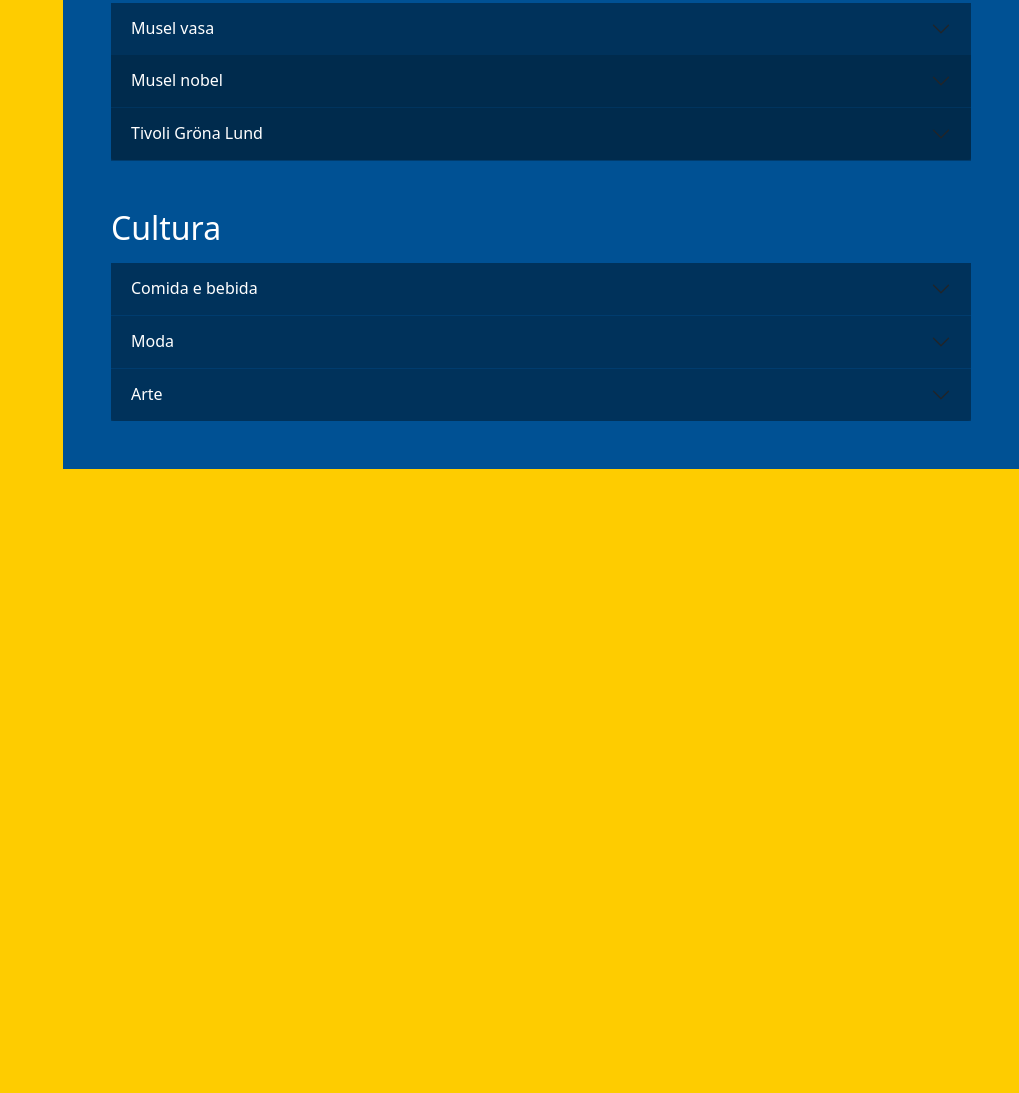
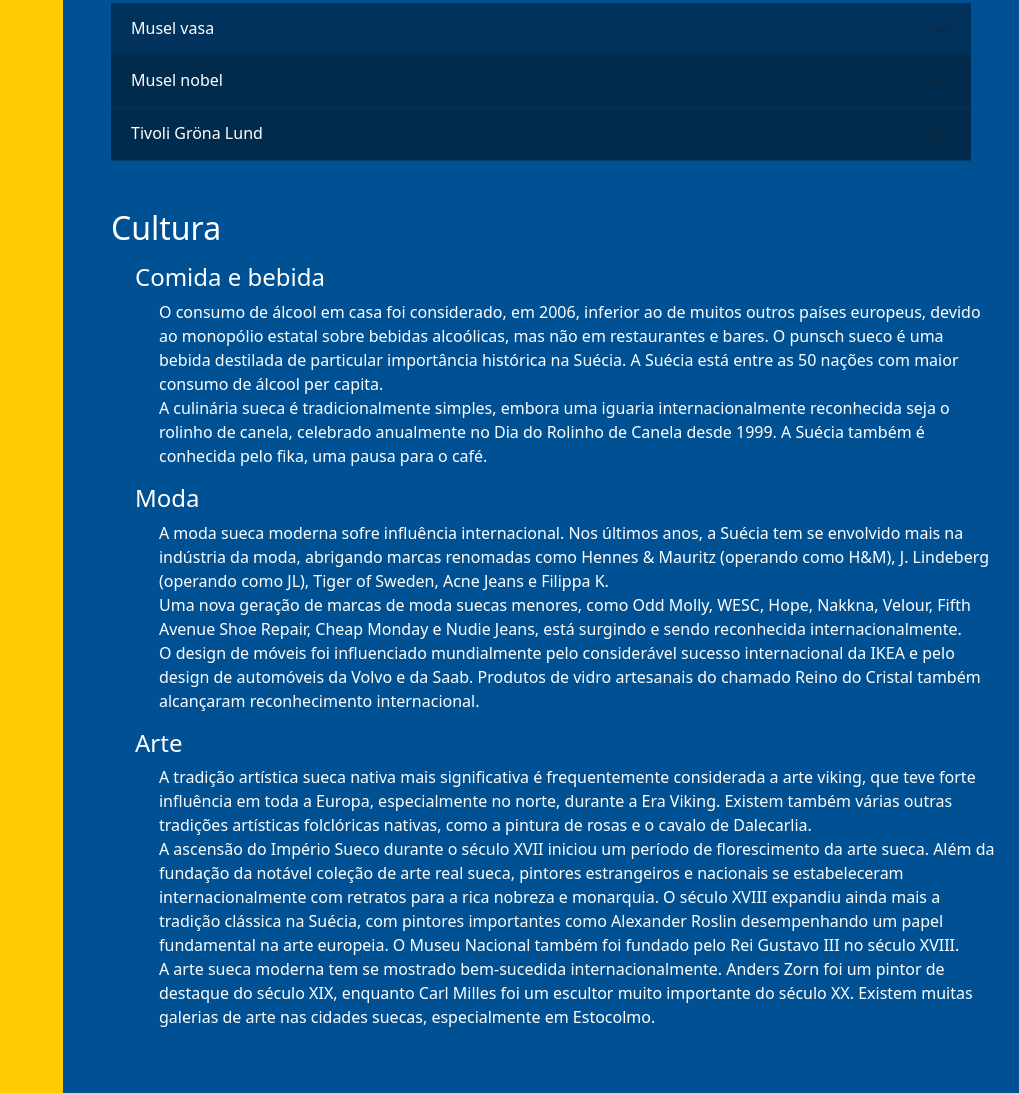
Before and after one commit to kaikeBG/volta-ao-mundo-Suecia, a plain HTML site: page index.html in a window 1280 px wide. Shown: the part 1048-2141 px from the top of the page, without its empty margins (261-1280 px from the left). Before the commit the page ends 1517 px from the top, so only its background shows below. Drawn offline with nearby package versions, Linux system fonts and the light colour scheme.

Commit message:
reformataçao Cultura

```diff
--- a/index.html
+++ b/index.html
@@ -37,15 +37,15 @@
                 <div class="side p-3">
                     <nav id="navbar-example3" class="navbar flex-column align-items-stretch p-3">
                         <a class="navbar-brand" href="#">Home</a>
-                        <nav class="nav nav-pills flex-column">
+                        <nav class="nav flex-column">
                             <a class="nav-link" href="#item-1">Pontos turisticos</a>
-                            <nav class="nav nav-pills flex-column">
+                            <nav class="nav flex-column">
                                 <a class="nav-link ms-3 my-1" href="#item-1-1">Museu vasa</a>
                                 <a class="nav-link ms-3 my-1" href="#item-1-2">Musel Nobel</a>
                                 <a class="nav-link ms-3 my-1" href="#item-1-3">Tivoli Gröna Lund</a>
                             </nav>
                             <a class="nav-link" href="#item-2">Cultura</a>
-                            <nav class="nav nav-pills flex-column">
+                            <nav class="nav flex-column">
                                 <a class="nav-link ms-3 my-1" href="#item-2-1">Comida</a>
                                 <a class="nav-link ms-3 my-1" href="#item-2-2">Moda</a>
                                 <a class="nav-link ms-3 my-1" href="#item-2-3">Arte</a>
@@ -243,18 +243,12 @@
                             </div>
                             <div class="row mt-5">
                                 <h2 class="title fs-2 mb-3" id="item-2">Cultura</h2>
-                                <div class="accordion accordion-flush" id="accordionFlushExample">
-                                    <div class="accordion-item">
-                                        <h2 class="accordion-header" id="flush-headingOne">
-                                            <button class="accordion-button collapsed" type="button"
-                                                data-bs-toggle="collapse" data-bs-target="#flush-collapseOne"
-                                                aria-expanded="false" aria-controls="flush-collapseOne" id="item-2-1">
+                                <div class="ms-4">
+                                    <div>
+                                        <h2 class="fs-4" id="item-2-1">
                                             Comida e bebida
-                                            </button>
                                         </h2>
-                                        <div id="flush-collapseOne" class="accordion-collapse collapse"
-                                            aria-labelledby="flush-headingOne" data-bs-parent="#accordionFlushExample">
-                                            <div class="accordion-body">O consumo de álcool em casa foi considerado, em
+                                        <p class="ms-4">O consumo de álcool em casa foi considerado, em
                                             2006,
                                             inferior ao de muitos outros países europeus, devido ao monopólio
                                             estatal
@@ -272,86 +266,59 @@
                                             o rolinho de canela, celebrado anualmente no Dia do Rolinho de Canela
                                             desde
                                             1999. A Suécia também é conhecida pelo fika, uma pausa para o café.
+                                        </p>
                                     </div>
+                                    <div>
+
+                                        <h2 class="fs-4">
+                                            Moda
+                                        </h2>
+                                    <p class="ms-4" id="item-2-2">
+                                        A moda sueca moderna sofre influência internacional. Nos últimos anos, a Suécia
+                                        tem
+                                        se envolvido mais na indústria da moda, abrigando marcas renomadas como Hennes &
+                                        Mauritz (operando como H&M), J. Lindeberg (operando como JL), Tiger of Sweden,
+                                        Acne
+                                        Jeans e Filippa K.<br>
+                                        Uma nova geração de marcas de moda suecas menores, como Odd Molly, WESC, Hope,
+                                        Nakkna, Velour, Fifth Avenue Shoe Repair, Cheap Monday e Nudie Jeans, está
+                                        surgindo
+                                        e sendo reconhecida internacionalmente.<br>
+                                        O design de móveis foi influenciado mundialmente pelo considerável sucesso
+                                        internacional da IKEA e pelo design de automóveis da Volvo e da Saab. Produtos
+                                        de
+                                        vidro artesanais do chamado Reino do Cristal também alcançaram reconhecimento
+                                        internacional.
+                                    </p>
                                 </div>
-                                    </div>
-                                    <div class="accordion-item">
-                                        <h2 class="accordion-header" id="flush-headingTwo">
-                                            <button class="accordion-button collapsed" type="button"
-                                                data-bs-toggle="collapse" data-bs-target="#flush-collapseTwo"
-                                                aria-expanded="false" aria-controls="flush-collapseTwo" id="item-2-2">
-                                                Moda
-                                            </button>
+                                <div>
+                                    <h2 class="fs-4" id="item-2-3">
+                                        Arte
                                     </h2>
-                                        <div id="flush-collapseTwo" class="accordion-collapse collapse"
-                                            aria-labelledby="flush-headingTwo" data-bs-parent="#accordionFlushExample">
-                                            <div class="accordion-body">A moda sueca moderna sofre influência
-                                                internacional.
-                                                Nos
-                                                últimos anos, a Suécia tem se envolvido mais na indústria da moda,
-                                                abrigando
-                                                marcas renomadas como Hennes & Mauritz (operando como H&M), J. Lindeberg
-                                                (operando como JL), Tiger of Sweden, Acne Jeans e Filippa K.<br>
-                                                Uma nova geração de marcas de moda suecas menores, como Odd Molly, WESC,
-                                                Hope,
-                                                Nakkna, Velour, Fifth Avenue Shoe Repair, Cheap Monday e Nudie Jeans,
-                                                está
-                                                surgindo e sendo reconhecida internacionalmente.<br>
-                                                O design de móveis foi influenciado mundialmente pelo considerável
-                                                sucesso
-                                                internacional da IKEA e pelo design de automóveis da Volvo e da Saab.
-                                                Produtos
-                                                de vidro artesanais do chamado Reino do Cristal também alcançaram
-                                                reconhecimento
-                                                internacional.</div>
-                                        </div>
-                                    </div>
-                                    <div class="accordion-item">
-                                        <h2 class="accordion-header" id="flush-headingThree">
-                                            <button class="accordion-button collapsed" type="button"
-                                                data-bs-toggle="collapse" data-bs-target="#flush-collapseThree"
-                                                aria-expanded="false" aria-controls="flush-collapseThree" id="item-2-3">
-                                                Arte
-                                            </button>
-                                        </h2>
-                                        <div id="flush-collapseThree" class="accordion-collapse collapse"
-                                            aria-labelledby="flush-headingThree"
-                                            data-bs-parent="#accordionFlushExample">
-                                            <div class="accordion-body">A tradição artística sueca nativa mais
-                                                significativa
-                                                é
-                                                frequentemente considerada a arte viking, que teve forte influência em
-                                                toda
-                                                a
-                                                Europa, especialmente no norte, durante a Era Viking. Existem também
-                                                várias
-                                                outras tradições artísticas folclóricas nativas, como a pintura de
-                                                rosas[27]
-                                                e o
-                                                cavalo de Dalecarlia.<br>
+                                    <p class="ms-4">
+                                        A tradição artística sueca nativa mais significativa é frequentemente
+                                        considerada a
+                                        arte viking, que teve forte influência em toda a Europa, especialmente no norte,
+                                        durante a Era Viking. Existem também várias outras tradições artísticas
+                                        folclóricas
+                                        nativas, como a pintura de rosas e o cavalo de Dalecarlia.<br>
                                         A ascensão do Império Sueco durante o século XVII iniciou um período de
-                                                florescimento da arte sueca. Além da fundação da notável coleção de arte
-                                                real
-                                                sueca, pintores estrangeiros e nacionais se estabeleceram
-                                                internacionalmente
-                                                com
-                                                retratos para a rica nobreza e monarquia. O século XVIII expandiu ainda
-                                                mais
-                                                a
-                                                tradição clássica na Suécia, com pintores importantes como Alexander
-                                                Roslin
-                                                desempenhando um papel fundamental na arte europeia. O Museu Nacional
-                                                também
-                                                foi
-                                                fundado pelo Rei Gustavo III no século XVIII.<br>
-                                                A arte sueca moderna tem se mostrado bem-sucedida internacionalmente.
-                                                Anders
-                                                Zorn foi um pintor de destaque do século XIX,[32] enquanto Carl Milles
-                                                foi
+                                        florescimento da arte sueca. Além da fundação da notável coleção de arte real
+                                        sueca,
+                                        pintores estrangeiros e nacionais se estabeleceram internacionalmente com
+                                        retratos
+                                        para a rica nobreza e monarquia. O século XVIII expandiu ainda mais a tradição
+                                        clássica na Suécia, com pintores importantes como Alexander Roslin desempenhando
                                         um
-                                                escultor muito importante do século XX. Existem muitas galerias de arte
-                                                nas
-                                                cidades suecas, especialmente em Estocolmo.</div>
+                                        papel fundamental na arte europeia. O Museu Nacional também foi fundado pelo Rei
+                                        Gustavo III no século XVIII.<br>
+                                        A arte sueca moderna tem se mostrado bem-sucedida internacionalmente. Anders
+                                        Zorn
+                                        foi um pintor de destaque do século XIX, enquanto Carl Milles foi um escultor
+                                        muito
+                                        importante do século XX. Existem muitas galerias de arte nas cidades suecas,
+                                        especialmente em Estocolmo.
+                                    </p>
                                 </div>
                                 </div>
                             </div>
@@ -360,6 +327,7 @@
                 </div>
             </div>
 
+        </div>
     </div>
 </body>
 <script src="https://cdn.jsdelivr.net/npm/@popperjs/core@2.9.2/dist/umd/popper.min.js"
```
Lines whose indentation alone changed are shown as unchanged.
